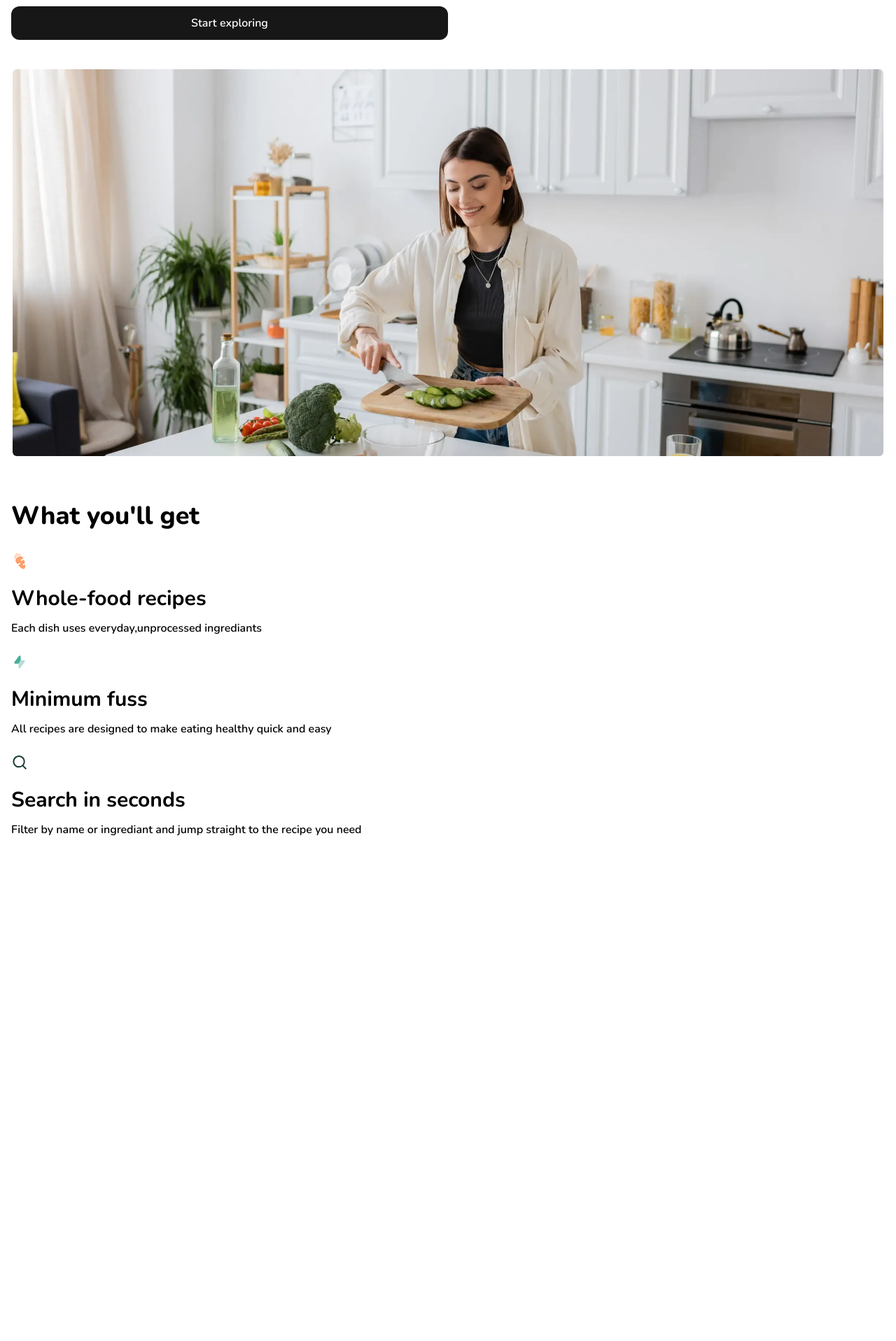
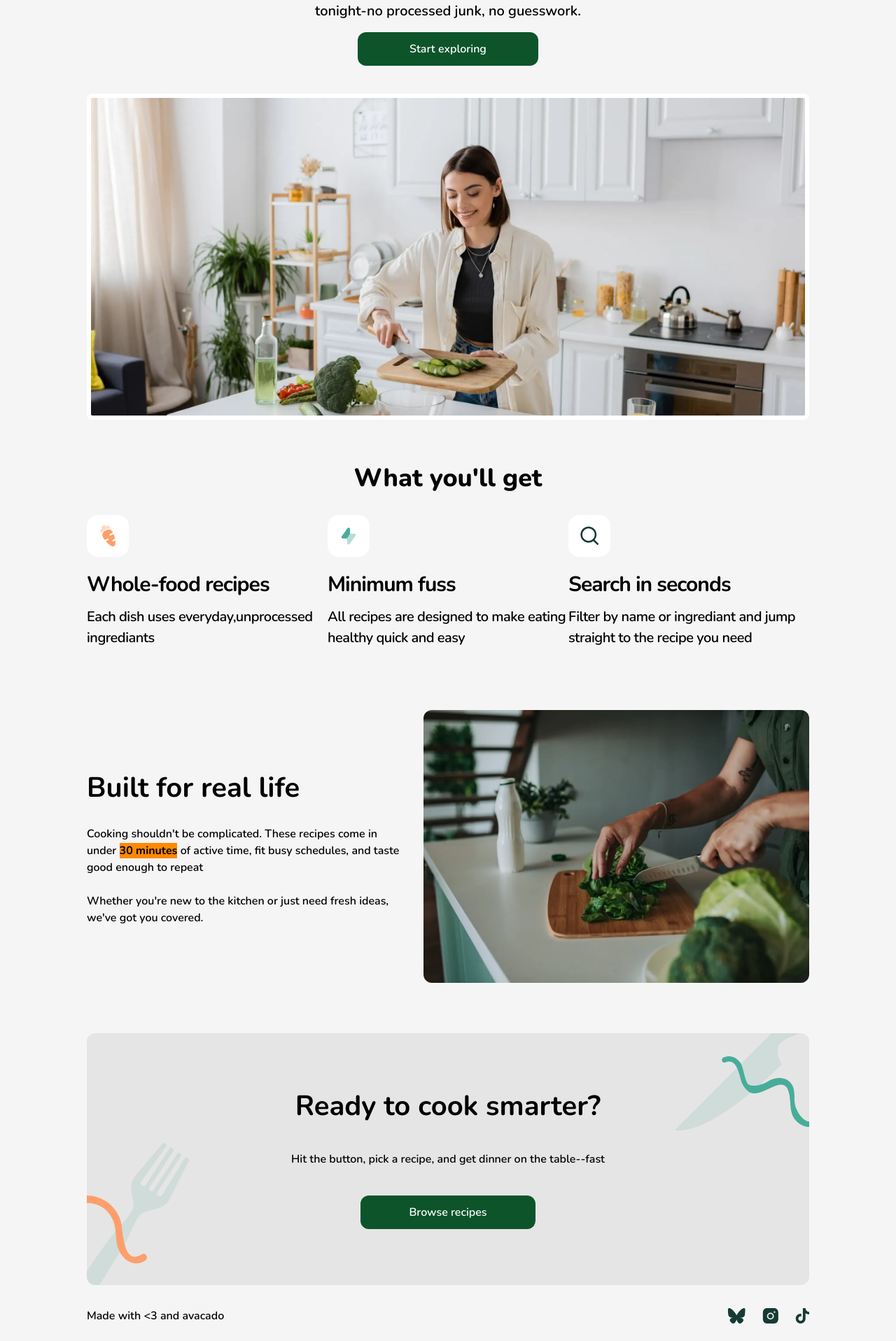
Before and after one commit to conormcfarlane/recipe-finder, a React (Vite) app: page / in a window 1280 px wide. Shown: the part 210-2127 px from the top of the page at 70% size. Before the commit the page ends 1520 px from the top, so only its background shows below. Built offline with nearby package versions, Linux system fonts and the light colour scheme.

Commit message:
Home mobile/tablet and desktop done except desktop header

```diff
--- a/src/components/Footer.jsx
+++ b/src/components/Footer.jsx
@@ -0,0 +1,17 @@
+import React from "react";
+import iconBlueSky from "../assets/images/icon-bluesky.svg";
+import iconInstagram from "../assets/images/icon-instagram.svg";
+import iconTiktok from "../assets/images/icon-tiktok.svg";
+
+export default function Footer() {
+  return (
+    <section className="flex flex-col items-center pt-8 gap-6 md:flex-row-reverse md:justify-between">
+      <div className="flex gap-6">
+        <img src={iconBlueSky} alt="Blue Sky " />
+        <img src={iconInstagram} alt="Instagram" />
+        <img src={iconTiktok} alt="TikTok" />
+      </div>
+      <p>Made with {"<3"} and avacado </p>
+    </section>
+  );
+}
--- a/src/components/Header.jsx
+++ b/src/components/Header.jsx
@@ -18,10 +18,13 @@ export default function Header() {
     <section className="flex relative justify-between items-center pb-5">
       <img src={logo} className="h-8" />
       <button
-        className="bg-neutral-200 p-3 cursor-pointer"
+        className="bg-neutral-100 p-3 cursor-pointer"
         onClick={handleMenuToggle}
       >
-        <img src={iconHamburger} alt="" />
+        <div className="bg-neutral-200 w-10 h-10 flex justify-center items-center rounded-lg">
+          <img src={iconHamburger} alt="" />
+        </div>
+
       </button>
       {isMenuOpen && (
         <div className="absolute bottom-0 translate-y-48 flex flex-col bg-red-500 w-full px-2">
--- a/src/components/Layout.jsx
+++ b/src/components/Layout.jsx
@@ -1,11 +1,13 @@
 import React from "react";
 import Header from "./Header";
+import Footer from "./Footer";
 
 export default function Layout({ children }) {
   return (
-    <div className="px-4 py-6">
+    <div className="px-4 py-6 bg-neutral-100 md:px-8 lg:px-31">
       <Header />
       {children}
+      <Footer/>
     </div>
   );
 }
--- a/src/components/MainButton.jsx
+++ b/src/components/MainButton.jsx
@@ -3,7 +3,7 @@ import React from "react";
 export default function MainButton({ text, ...props }) {
   return (
     <button
-      className="bg-neutral-900 text-white py-3 rounded-xl cursor-pointer w-full"
+      className="bg-green-900 text-white py-3 rounded-xl cursor-pointer w-full"
       {...props}
     >
       {text}
--- a/src/pages/Home/Home.jsx
+++ b/src/pages/Home/Home.jsx
@@ -1,11 +1,15 @@
 import React from "react";
 import HomeHero from "./HomeHero";
 import HomeHeroFeatures from "./HomeHeroFeatures";
+import HomeRealLife from "./HomeRealLife";
+import HomeReadyToCook from "./HomeReadyToCook";
 export default function Home() {
   return (
     <div>
       <HomeHero />
       <HomeHeroFeatures />
+      <HomeRealLife />
+      <HomeReadyToCook/>
     </div>
   );
 }
--- a/src/pages/Home/HomeHero.jsx
+++ b/src/pages/Home/HomeHero.jsx
@@ -5,24 +5,24 @@ import homeHeroLarge from "../../assets/images/image-home-hero-large.webp";
 export default function HomeHero() {
   return (
     <section>
-      <div className="flex flex-col gap-4 mb-10">
-        <h1 className="text-[3.125rem] tracking-[-0.125rem]">
+      <div className="flex flex-col gap-4 mb-10 lg:text-center lg:items-center">
+        <p className="text-[3.125rem] tracking-[-0.125rem] font-bold md:text-6xl">
           Healthy meals, zero fuss{" "}
-        </h1>
-        <p className="text-xl">
+        </p>
+        <p className="text-xl lg:max-w-[50ch]">
           Discover eight quick, whole-food recipes that you can cook tonight-no
           processed junk, no guesswork.
         </p>
-        <div className="w-1/2">
+        <div className="w-1/4">
           <MainButton text="Start exploring" />
         </div>
       </div>
       <picture>
-        <source srcset={homeHeroLarge} media="(min-width:1024px)" />
+        <source srcSet={homeHeroLarge} media="(min-width:1024px)" />
         <img
           src={homeHeroSmall}
           alt=""
-          className="rounded-lg border-2 border-white"
+          className="rounded-lg border-2 border-white w-full lg:border-6"
         />
       </picture>
     </section>
--- a/src/pages/Home/HomeHeroFeatures.jsx
+++ b/src/pages/Home/HomeHeroFeatures.jsx
@@ -24,14 +24,24 @@ export default function HomeHeroFeatures() {
 
   return (
     <section className="py-16">
-      <h2 className="text-4xl font-extrabold mb-8">What you'll get</h2>
-      {features.map((feature) => (
-        <div key={feature} className="flex flex-col mb-6">
-          <img src={feature.icon} alt="" className="mb-6 w-6 h-6" />
-          <h3 className="text-3xl mb-3 font-bold">{feature.title}</h3>
-          <p>{feature.desc}</p>
-        </div>
-      ))}
+      <p className="text-4xl font-extrabold mb-8 md:text-center">
+        What you'll get
+      </p>
+      <div className="flex ">
+        {features.map((feature) => (
+          <div key={feature.title} className="flex flex-col mb-6 flex-1">
+            <div className="w-15 h-15 mb-5 bg-white flex items-center justify-center rounded-2xl">
+              <img src={feature.icon} alt="" className="w-8 h-8" />
+            </div>
+            <h3 className="text-3xl mb-3 font-bold leading-[130%] tracking-[-1px]">
+              {feature.title}
+            </h3>
+            <p className="text-xl tracking-tight leading-[150%]">
+              {feature.desc}
+            </p>
+          </div>
+        ))}
+      </div>
     </section>
   );
 }
--- /dev/null
+++ b/src/pages/Home/HomeReadyToCook.jsx
@@ -0,0 +1,29 @@
+import React from "react";
+import MainButton from "../../components/MainButton";
+import patternFork from "../../assets/images/pattern-fork.svg";
+import patternKnife from "../../assets/images/pattern-knife.svg";
+export default function HomeReadyToCook() {
+  return (
+    <section className="relative px-4 py-12 bg-neutral-200 flex flex-col text-center items-center gap-4 mt-18 rounded-xl md:gap-10 overflow-hidden md:py-20">
+      <p className="text-[2.5rem] font-bold leading-[120%] z-10">
+        Ready to cook smarter?
+      </p>
+      <p className="z-10">
+        Hit the button, pick a recipe, and get dinner on the table--fast
+      </p>
+      <div className="w-1/2 md:w-1/4">
+        <MainButton text="Browse recipes" />
+      </div>
+      <img
+        src={patternFork}
+        alt=""
+        className="hidden md:block absolute bottom-0 left-0 h-4/6 -translate-x-10 translate-y-8"
+      />
+      <img
+        src={patternKnife}
+        alt=""
+        className="hidden md:block absolute top-0 right-0 h-4/6 translate-x-12 -translate-y-18 z-1"
+      />
+    </section>
+  );
+}
--- /dev/null
+++ b/src/pages/Home/HomeRealLife.jsx
@@ -0,0 +1,30 @@
+import React from "react";
+import imageHomeRealLifeLarge from "../../assets/images/image-home-real-life-large.webp";
+import imageHomeRealLifeSmall from "../../assets/images/image-home-real-life-small.webp";
+
+export default function () {
+  return (
+    <section className="flex flex-col gap-8 lg:flex-row lg:items-center">
+      <div className="flex flex-col gap-6">
+        <p className="font-bold text-[2.5rem]">Built for real life</p>
+        <p>
+          Cooking shouldn't be complicated. These recipes come in under{" "}
+          <span className="font-bold bg-orange-400">30 minutes</span> of active
+          time, fit busy schedules, and taste good enough to repeat
+        </p>
+        <p>
+          Whether you're new to the kitchen or just need fresh ideas, we've got
+          you covered.
+        </p>
+      </div>
+      <picture>
+        <source srcSet={imageHomeRealLifeLarge} media="(min-width:1024px)" />
+        <img
+          src={imageHomeRealLifeSmall}
+          alt=""
+          className="rounded-xl w-full"
+        />
+      </picture>
+    </section>
+  );
+}
```
